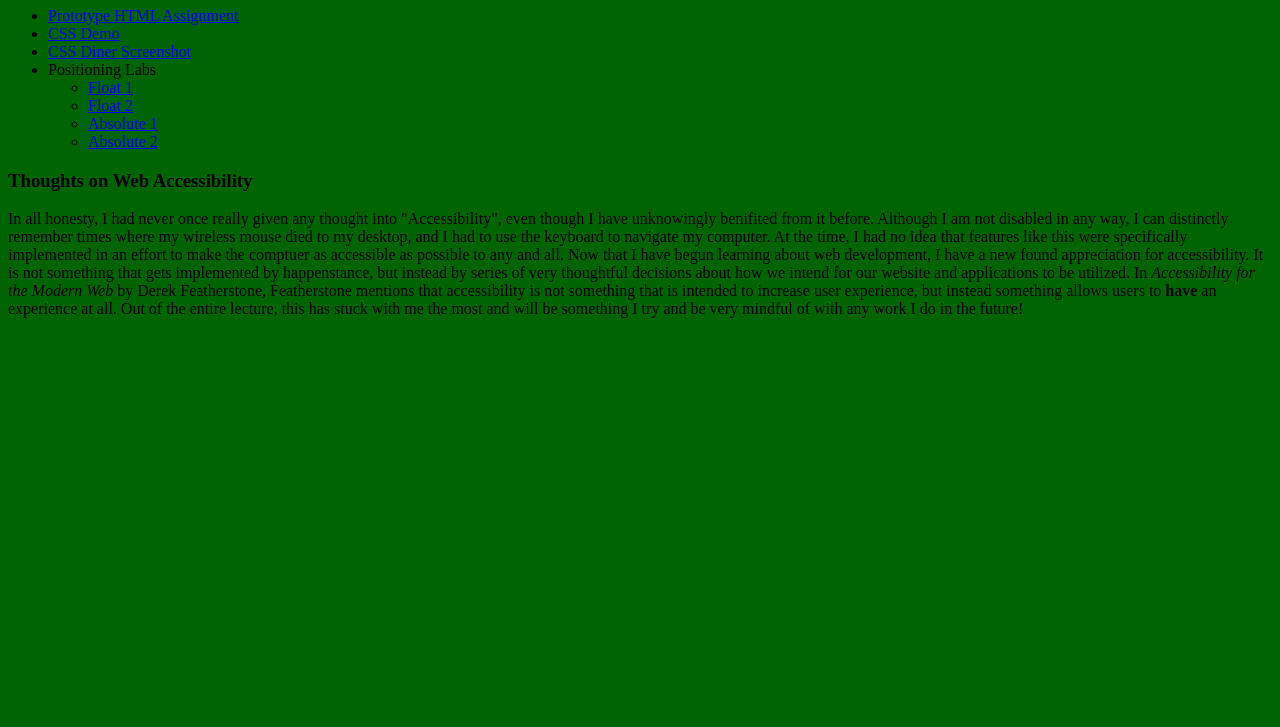
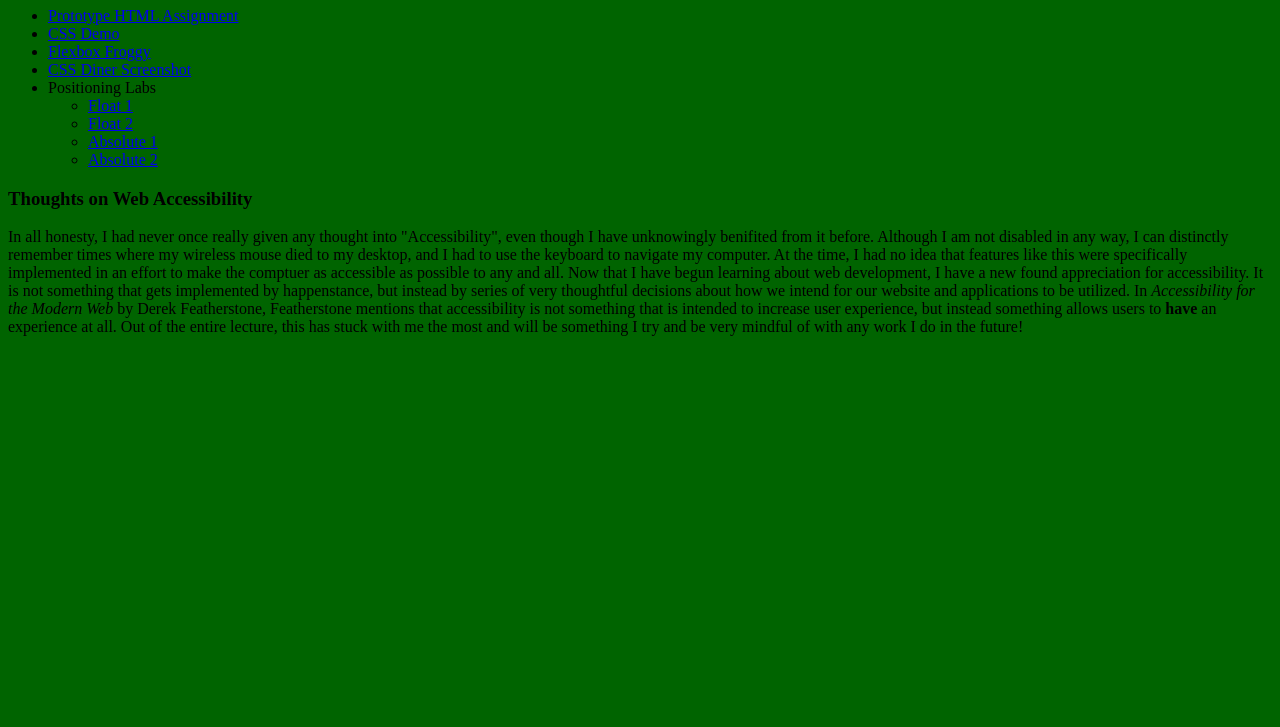
Before and after one commit to tdgeter/ifsc-1310-01, a plain HTML site: page index.html in a window 1280 px wide. Shown: the part 73-800 px from the top of the page. Drawn offline with Linux system fonts and the light colour scheme.

Commit message:
Add Flexbox Froggy screenshot and link

```diff
--- a/index.html
+++ b/index.html
@@ -16,6 +16,7 @@
     <ul>
         <li><a href="prototype/index.html">Prototype HTML Assignment</a></li><!-- this is a relative url that navigates our directory-->
         <li><a href="css-demo/index.html">CSS Demo</a></li>
+        <li><a href="assets/img/Flexbox Froggy.png">Flexbox Froggy</a></li>
         <li><a href="assets/img/2024-10-06 22_59_24-CSS Diner - Where we feast on CSS Selectors!.png">CSS Diner Screenshot</a></li>
         <li>Positioning Labs
           <ul>
```
Also changed, not shown: assets/img/Flexbox Froggy.png (added).
